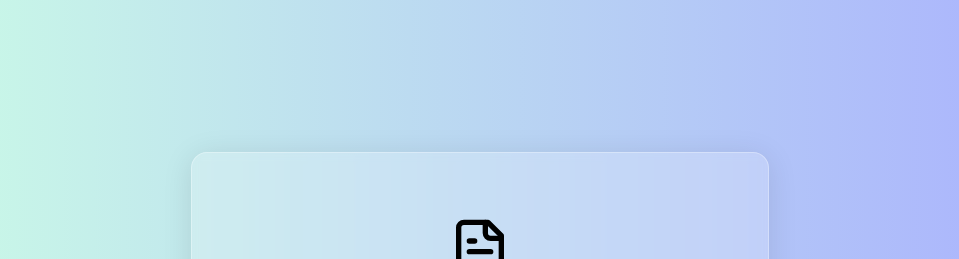
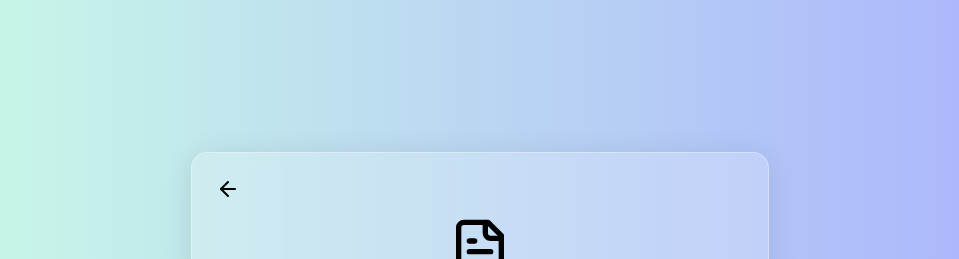
Before and after one commit to rihapfirdaus/Compressio, a Next.js app: page /text_compressor in a window 1280 px wide. Shown: the top 259 px of the page, without its empty margins (160-1119 px from the left). Built offline with nearby package versions, Linux system fonts and the light colour scheme.

Commit message:
feat: add back button

```diff
--- a/app/audio_compressor/page.js
+++ b/app/audio_compressor/page.js
@@ -1,9 +1,9 @@
 "use client";
-import { FileAudio, Home, RotateCcw } from "lucide-react";
+import { ArrowLeft, FileAudio, Home, RotateCcw } from "lucide-react";
 import Link from "next/link";
 import { useState } from "react";
 
-export default function TextCompressor() {
+export default function AudioCompressor() {
   const [file, setFile] = useState(null);
   const [algorithm, setAlgorithm] = useState("");
   const [response, setResponse] = useState({
@@ -108,6 +108,13 @@ export default function TextCompressor() {
             </div>
           </div>
         ) : (
+          <>
+            <Link
+              href="/"
+              className="text-bold hover:bg-blue-500 p-2 rounded-full hover:text-white absolute top-0 left-0 m-4"
+            >
+              <ArrowLeft />
+            </Link>
             <form
               className="flex flex-col gap-4 text-center justify-center items-center w-80 min-w-80 md:w-full md:min-w-96"
               onSubmit={handleSubmit}
@@ -149,6 +156,7 @@ export default function TextCompressor() {
                 Compress Audio
               </button>
             </form>
+          </>
         )}
       </div>
     </main>
--- a/app/text_compressor/page.js
+++ b/app/text_compressor/page.js
@@ -1,5 +1,5 @@
 "use client";
-import { FileText, Home, RotateCcw } from "lucide-react";
+import { ArrowLeft, FileText, Home, RotateCcw } from "lucide-react";
 import Link from "next/link";
 import { useState } from "react";
 
@@ -128,6 +128,14 @@ export default function TextCompressor() {
             </div>
           </div>
         ) : (
+          <>
+            <Link
+              href="/"
+              className="text-bold hover:bg-blue-500 p-2 rounded-full hover:text-white absolute top-0 left-0 m-4"
+            >
+              <ArrowLeft />
+            </Link>
+
             <form
               className="flex flex-col gap-4 text-center justify-center items-center w-80 min-w-80 md:w-full md:min-w-96"
               onSubmit={handleSubmit}
@@ -169,6 +177,7 @@ export default function TextCompressor() {
                 Compress Text
               </button>
             </form>
+          </>
         )}
       </div>
     </main>
--- a/app/video_compressor/page.js
+++ b/app/video_compressor/page.js
@@ -1,9 +1,9 @@
 "use client";
-import { FileVideo, Home, RotateCcw } from "lucide-react";
+import { ArrowLeft, FileVideo, Home, RotateCcw } from "lucide-react";
 import Link from "next/link";
 import { useState } from "react";
 
-export default function TextCompressor() {
+export default function VideoCompressor() {
   const [file, setFile] = useState(null);
   const [algorithm, setAlgorithm] = useState("");
   const [response, setResponse] = useState({
@@ -108,6 +108,13 @@ export default function TextCompressor() {
             </div>
           </div>
         ) : (
+          <>
+            <Link
+              href="/"
+              className="text-bold hover:bg-blue-500 p-2 rounded-full hover:text-white absolute top-0 left-0 m-4"
+            >
+              <ArrowLeft />
+            </Link>
             <form
               className="flex flex-col gap-4 text-center justify-center items-center w-80 min-w-80 md:w-full md:min-w-96"
               onSubmit={handleSubmit}
@@ -149,6 +156,7 @@ export default function TextCompressor() {
                 Compress Video
               </button>
             </form>
+          </>
         )}
       </div>
     </main>
```
Lines whose indentation alone changed are shown as unchanged.
